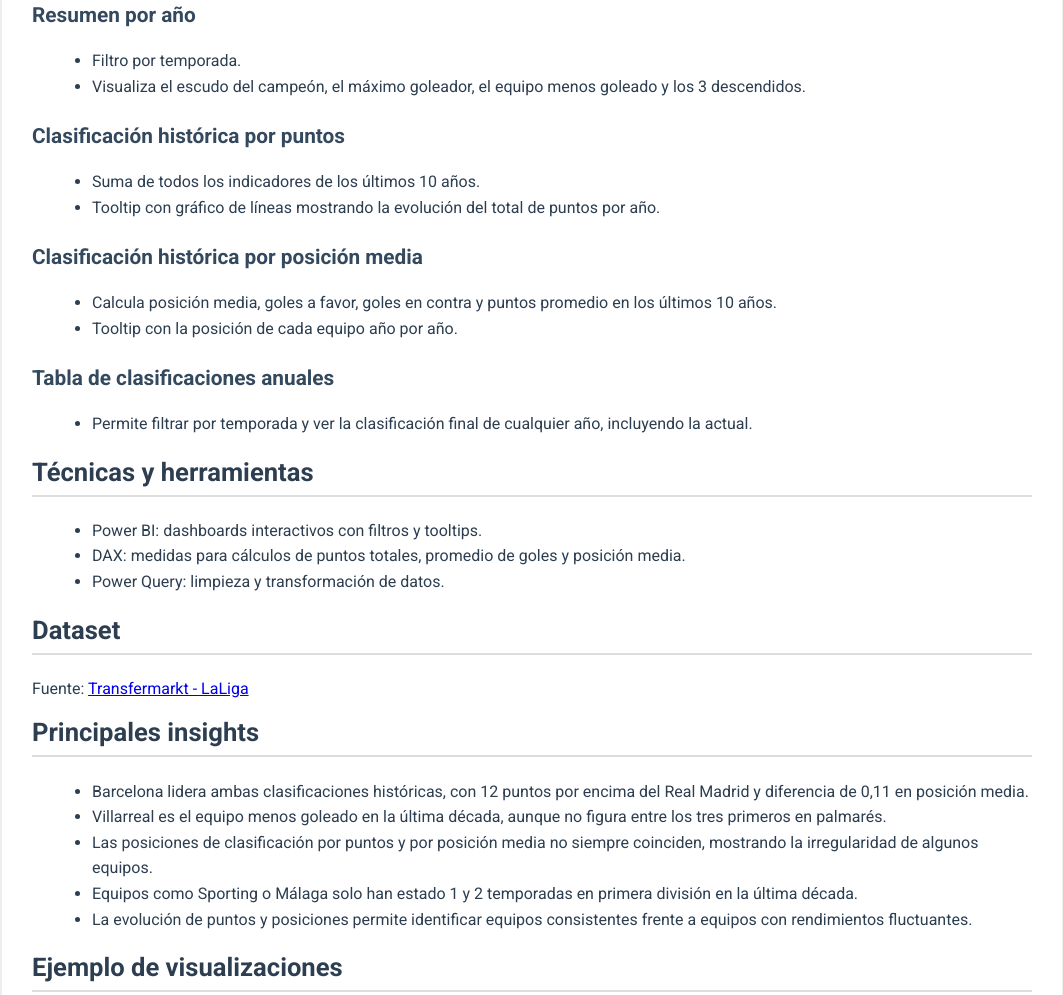
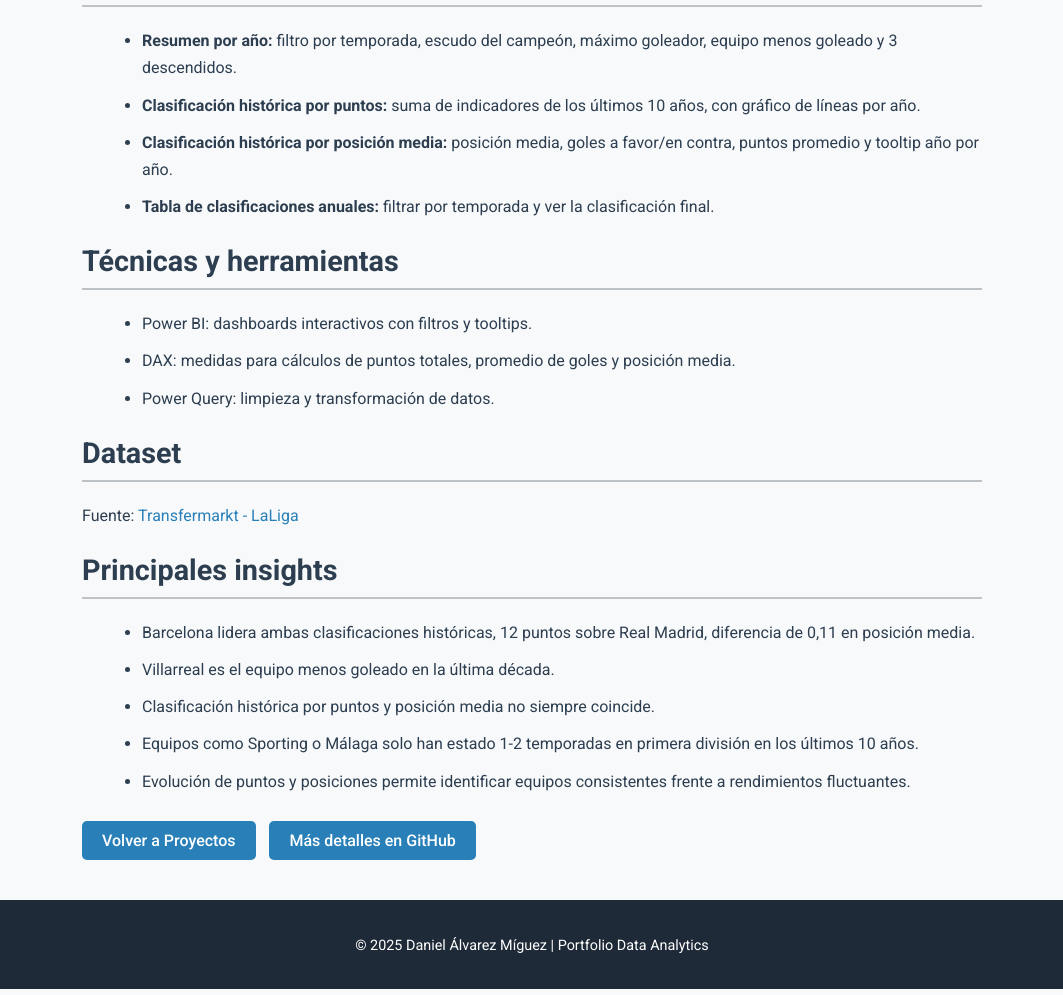
Before and after one commit to Dalvarezmiguez/dalvarezmiguez.github.io, a plain HTML site: page proyectos/laliga.html in a window 1280 px wide. Shown: the part 619-1614 px from the top of the page, without its empty margins (108-1171 px from the left). Drawn offline with Linux system fonts and the light colour scheme.

Commit message:
Update laliga.html

```diff
--- a/proyectos/laliga.html
+++ b/proyectos/laliga.html
@@ -2,7 +2,7 @@
 <html lang="es">
 <head>
   <meta charset="UTF-8">
-  <title>Análisis de LaLiga – Portfolio Daniel Álvarez Míguez</title>
+  <title>Proyecto – Análisis de LaLiga</title>
   <link href="https://fonts.googleapis.com/css2?family=Roboto:wght@400;500;700&display=swap" rel="stylesheet">
   <style>
     body {
@@ -22,68 +22,69 @@
 
     header h1 {
       margin: 0;
+      font-weight: 700;
       font-size: 2em;
-      font-weight: 700;
     }
 
     header p {
-      margin-top: 10px;
+      margin-top: 5px;
       font-weight: 400;
       font-size: 1em;
       color: #bdc3c7;
     }
 
-    section {
-      max-width: 1000px;
+    main {
+      max-width: 900px;
       margin: 40px auto;
-      padding: 30px;
-      background: #ffffff;
-      border-radius: 10px;
-      box-shadow: 0 5px 15px rgba(0,0,0,0.1);
+      padding: 0 20px;
     }
 
     h2 {
-      font-size: 1.6em;
-      margin-top: 0;
-      border-bottom: 2px solid #ddd;
-      padding-bottom: 8px;
+      font-size: 1.8em;
+      font-weight: 700;
+      border-bottom: 2px solid #bdc3c7;
+      padding-bottom: 10px;
+      margin-bottom: 20px;
     }
 
     h3 {
+      font-size: 1.3em;
+      font-weight: 500;
       margin-top: 25px;
-      font-size: 1.3em;
-      color: #34495e;
     }
 
     p, li {
-      line-height: 1.6;
+      line-height: 1.7;
+      margin-bottom: 10px;
     }
 
     ul {
-      margin: 10px 0 20px 20px;
+      margin-left: 20px;
     }
 
-    img {
-      width: 100%;
-      border-radius: 8px;
-      margin: 20px 0;
-      box-shadow: 0 3px 8px rgba(0,0,0,0.1);
+    a {
+      color: #2980b9;
+      text-decoration: none;
     }
 
-    .btn-container {
-      margin-top: 30px;
-      text-align: center;
+    a:hover {
+      color: #1c5980;
+    }
+
+    /* Evitar que el enlace cambie de color al pulsarlo */
+    a:visited, a:active {
+      color: #2980b9;
     }
 
     .btn {
       display: inline-block;
-      padding: 12px 25px;
-      margin: 10px;
+      padding: 10px 20px;
       border-radius: 5px;
       background: #2980b9;
       color: #ffffff;
       text-decoration: none;
       font-weight: 500;
+      margin: 10px 10px 0 0;
       transition: background 0.3s;
     }
 
@@ -96,21 +97,20 @@
       color: #ffffff;
       text-align: center;
       padding: 20px;
-      margin-top: 50px;
+      margin-top: 40px;
       font-size: 0.9em;
     }
   </style>
 </head>
 <body>
   <header>
-    <h1>Análisis de LaLiga – Power BI</h1>
-    <p>Proyecto desarrollado con Power BI</p>
+    <h1>Análisis de LaLiga – 10 Años</h1>
+    <p>Power BI</p>
   </header>
 
-  <section>
+  <main>
     <h2>Contexto</h2>
     <p>Dataset de las clasificaciones históricas de LaLiga, la primera división española, incluyendo información de los últimos 10 años.
-    Los datos se obtienen desde <a href="https://www.transfermarkt.es/" target="_blank">Transfermarkt</a>.
     Objetivo: analizar la evolución de los equipos, sus puntos, goles y posiciones para obtener insights sobre rendimiento histórico y tendencias.</p>
 
     <h2>Objetivos del análisis</h2>
@@ -122,27 +122,11 @@
     </ul>
 
     <h2>Estructura del Dashboard</h2>
-    <h3>Resumen por año</h3>
     <ul>
-      <li>Filtro por temporada.</li>
-      <li>Visualiza el escudo del campeón, el máximo goleador, el equipo menos goleado y los 3 descendidos.</li>
-    </ul>
-
-    <h3>Clasificación histórica por puntos</h3>
-    <ul>
-      <li>Suma de todos los indicadores de los últimos 10 años.</li>
-      <li>Tooltip con gráfico de líneas mostrando la evolución del total de puntos por año.</li>
-    </ul>
-
-    <h3>Clasificación histórica por posición media</h3>
-    <ul>
-      <li>Calcula posición media, goles a favor, goles en contra y puntos promedio en los últimos 10 años.</li>
-      <li>Tooltip con la posición de cada equipo año por año.</li>
-    </ul>
-
-    <h3>Tabla de clasificaciones anuales</h3>
-    <ul>
-      <li>Permite filtrar por temporada y ver la clasificación final de cualquier año, incluyendo la actual.</li>
+      <li><strong>Resumen por año:</strong> filtro por temporada, escudo del campeón, máximo goleador, equipo menos goleado y 3 descendidos.</li>
+      <li><strong>Clasificación histórica por puntos:</strong> suma de indicadores de los últimos 10 años, con gráfico de líneas por año.</li>
+      <li><strong>Clasificación histórica por posición media:</strong> posición media, goles a favor/en contra, puntos promedio y tooltip año por año.</li>
+      <li><strong>Tabla de clasificaciones anuales:</strong> filtrar por temporada y ver la clasificación final.</li>
     </ul>
 
     <h2>Técnicas y herramientas</h2>
@@ -157,25 +141,18 @@
 
     <h2>Principales insights</h2>
     <ul>
-      <li>Barcelona lidera ambas clasificaciones históricas, con 12 puntos por encima del Real Madrid y diferencia de 0,11 en posición media.</li>
-      <li>Villarreal es el equipo menos goleado en la última década, aunque no figura entre los tres primeros en palmarés.</li>
-      <li>Las posiciones de clasificación por puntos y por posición media no siempre coinciden, mostrando la irregularidad de algunos equipos.</li>
-      <li>Equipos como Sporting o Málaga solo han estado 1 y 2 temporadas en primera división en la última década.</li>
-      <li>La evolución de puntos y posiciones permite identificar equipos consistentes frente a equipos con rendimientos fluctuantes.</li>
+      <li>Barcelona lidera ambas clasificaciones históricas, 12 puntos sobre Real Madrid, diferencia de 0,11 en posición media.</li>
+      <li>Villarreal es el equipo menos goleado en la última década.</li>
+      <li>Clasificación histórica por puntos y posición media no siempre coincide.</li>
+      <li>Equipos como Sporting o Málaga solo han estado 1-2 temporadas en primera división en los últimos 10 años.</li>
+      <li>Evolución de puntos y posiciones permite identificar equipos consistentes frente a rendimientos fluctuantes.</li>
     </ul>
-
-    <h2>Ejemplo de visualizaciones</h2>
-    <img src="../img/Palmarés.PNG" alt="Palmarés">
-    <img src="../img/Resumen_por_año.PNG" alt="Resumen por año">
-    <img src="../img/Histórica_por_puntos.PNG" alt="Clasificación histórica por puntos">
-    <img src="../img/Histórica_por_posición_media.PNG" alt="Clasificación histórica por posición media">
-    <img src="../img/Clasificación_anual.PNG" alt="Clasificación anual filtrable">
 
     <div class="btn-container">
       <a class="btn" href="../index.html#projects">Volver a Proyectos</a>
       <a class="btn" href="https://github.com/Dalvarezmiguez/Portfolio-Power-Bi/tree/main" target="_blank">Más detalles en GitHub</a>
     </div>
-  </section>
+  </main>
 
   <footer>
     <p>© 2025 Daniel Álvarez Míguez | Portfolio Data Analytics</p>
```
